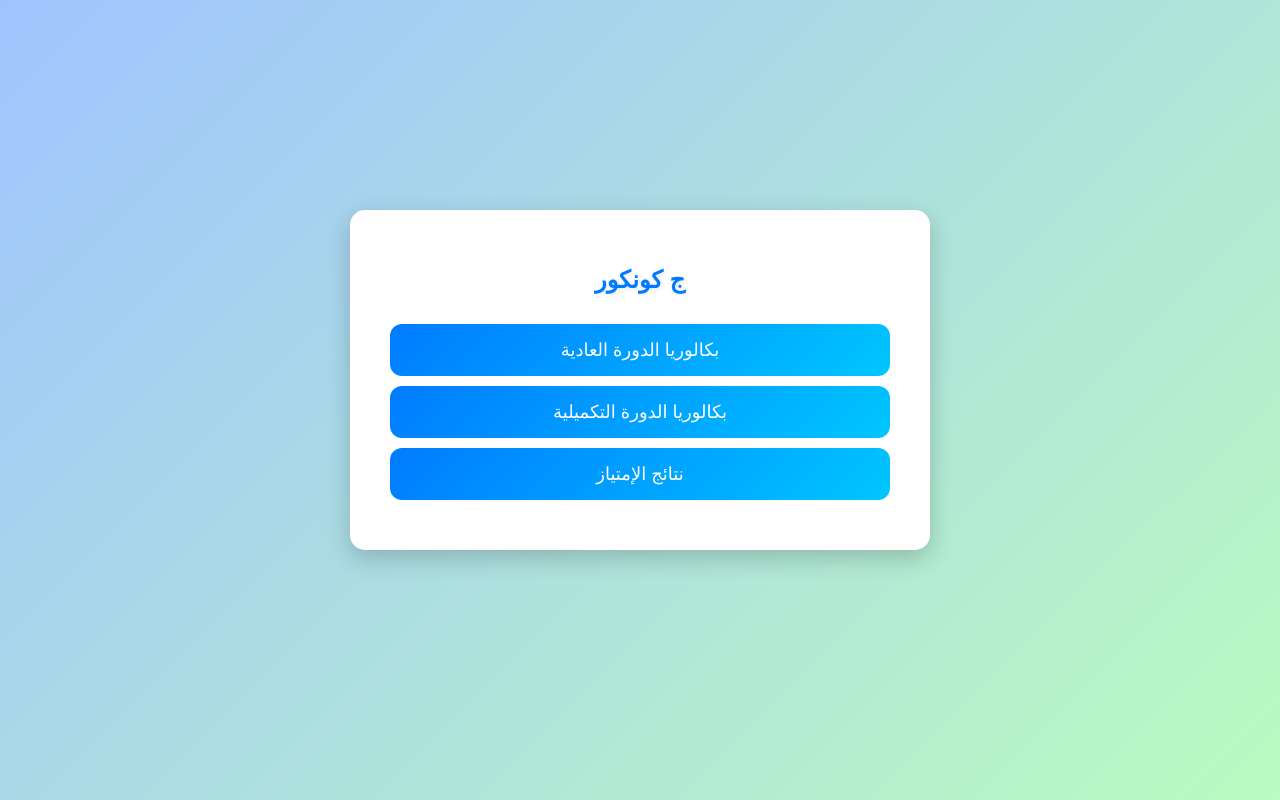
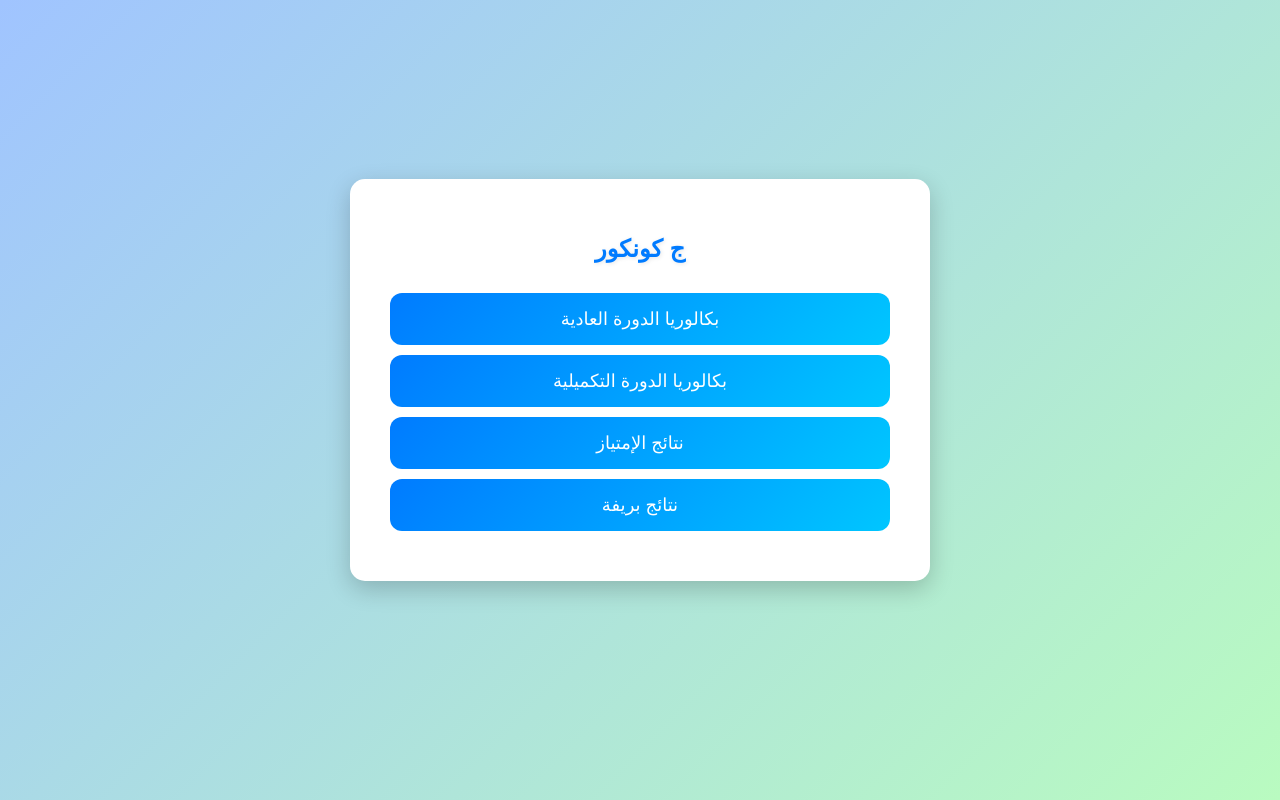
Before and after one commit to Ghadouri/Ghadouri.github.io, a plain HTML site: page index.html in a window 1280 px wide. Drawn offline with Linux system fonts and the light colour scheme.

Commit message:
Update index.html

```diff
--- a/index.html
+++ b/index.html
@@ -66,6 +66,7 @@
         <button onclick="window.location.href='bac-normal.html'">بكالوريا الدورة العادية</button>
         <button onclick="window.location.href='bac-complementaire.html'">بكالوريا الدورة التكميلية</button>
         <button onclick="window.location.href='bac-excellence.html'">نتائج الإمتياز</button>
+        <button onclick="window.location.href='bac-brief.html'">نتائج بريفة</button>
     </div>
 </body>
 </html>
```
